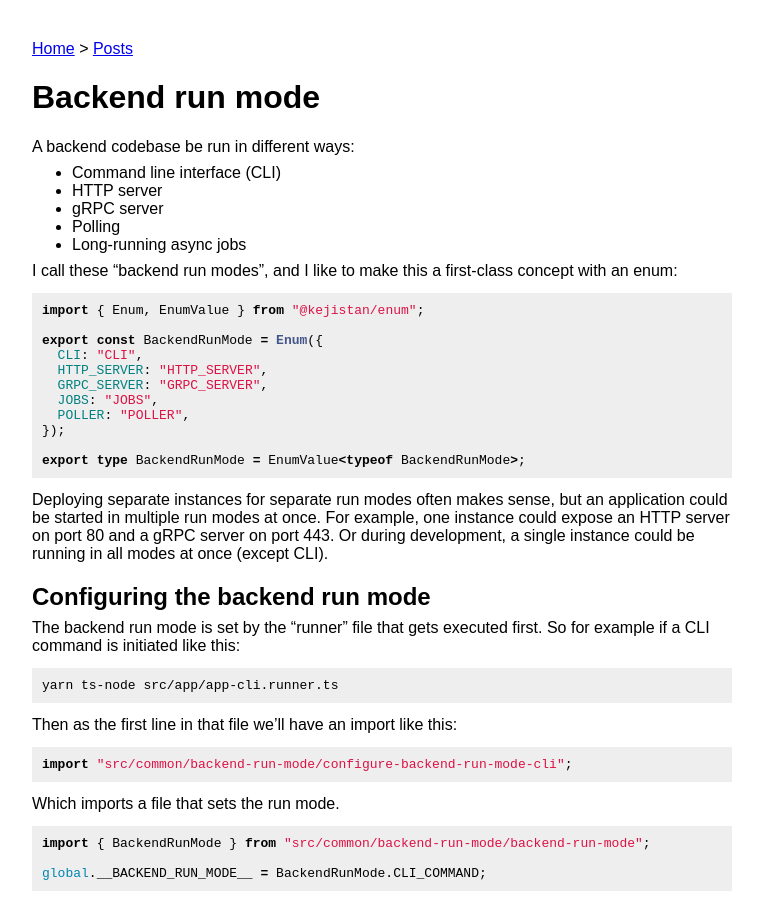
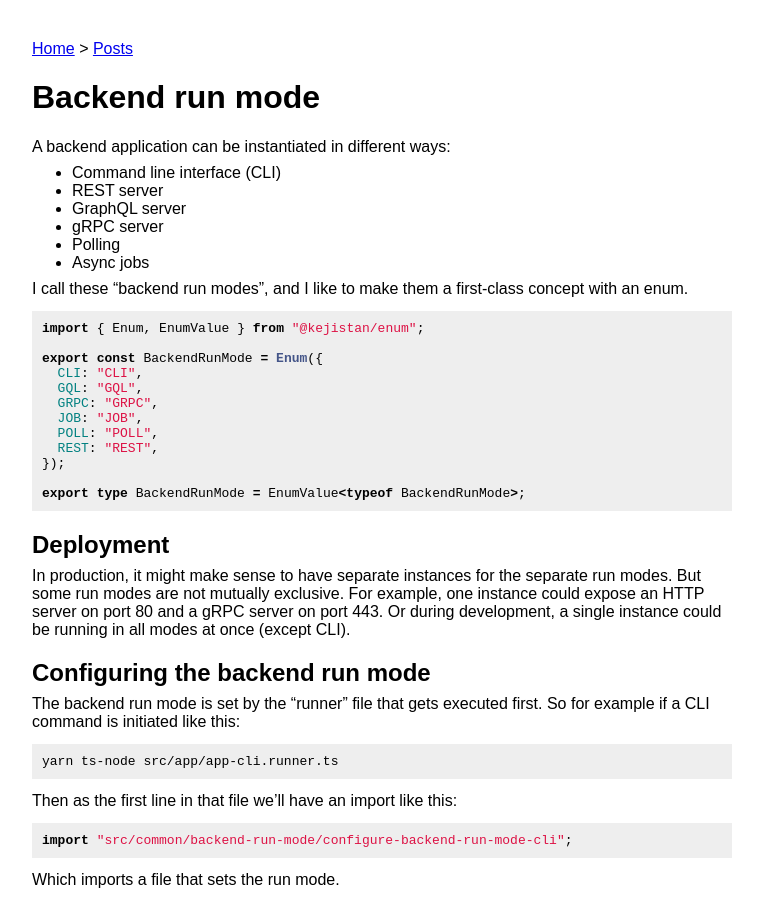
Before and after one commit to maxh/maxheinritz.com, a Jekyll site: the page built from _posts/2022-08-13-backend-run-mode.md, in a window 1280 px wide and 900 px high. Shown: the whole window, without its empty margins (108-871 px from the left). Built offline with Jekyll 4.4.1, drawn with Linux system fonts in a browser that asks for light colours.

````diff
--- a/_posts/2022-08-13-backend-run-mode.md
+++ b/_posts/2022-08-13-backend-run-mode.md
@@ -4,31 +4,35 @@ layout: note
 tags: ["software patterns"]
 ---
 
-A backend codebase be run in different ways:
+A backend application can be instantiated in different ways:
 
 - Command line interface (CLI)
-- HTTP server
+- REST server
+- GraphQL server
 - gRPC server
 - Polling
-- Long-running async jobs
+- Async jobs
 
-I call these “backend run modes”, and I like to make this a first-class concept with an enum:
+I call these “backend run modes”, and I like to make them a first-class concept with an enum.
 
 ```ts
 import { Enum, EnumValue } from "@kejistan/enum";
 
 export const BackendRunMode = Enum({
   CLI: "CLI",
-  HTTP_SERVER: "HTTP_SERVER",
-  GRPC_SERVER: "GRPC_SERVER",
-  JOBS: "JOBS",
-  POLLER: "POLLER",
+  GQL: "GQL",
+  GRPC: "GRPC",
+  JOB: "JOB",
+  POLL: "POLL",
+  REST: "REST",
 });
 
 export type BackendRunMode = EnumValue<typeof BackendRunMode>;
 ```
 
-Deploying separate instances for separate run modes often makes sense, but an application could be started in multiple run modes at once. For example, one instance could expose an HTTP server on port 80 and a gRPC server on port 443. Or during development, a single instance could be running in all modes at once (except CLI).
+## Deployment
+
+In production, it might make sense to have separate instances for the separate run modes. But some run modes are not mutually exclusive. For example, one instance could expose an HTTP server on port 80 and a gRPC server on port 443. Or during development, a single instance could be running in all modes at once (except CLI).
 
 ## Configuring the backend run mode
 
````
Also changed, not shown: _posts/2022-08-14-backend-entry-point.md (+1 -1 lines), _posts/2022-08-14-bootstrap.md (added, +14 -0 lines).
